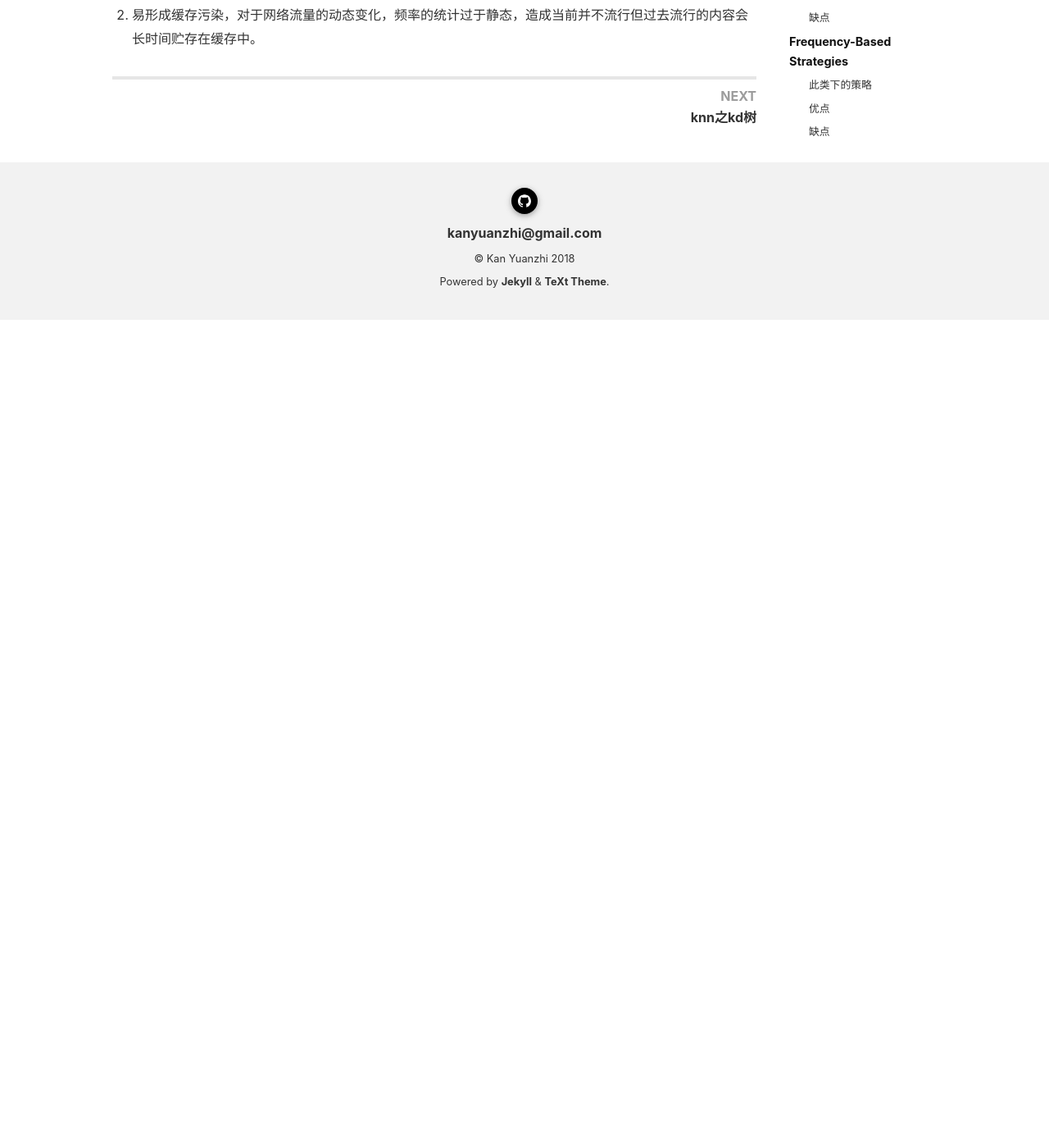
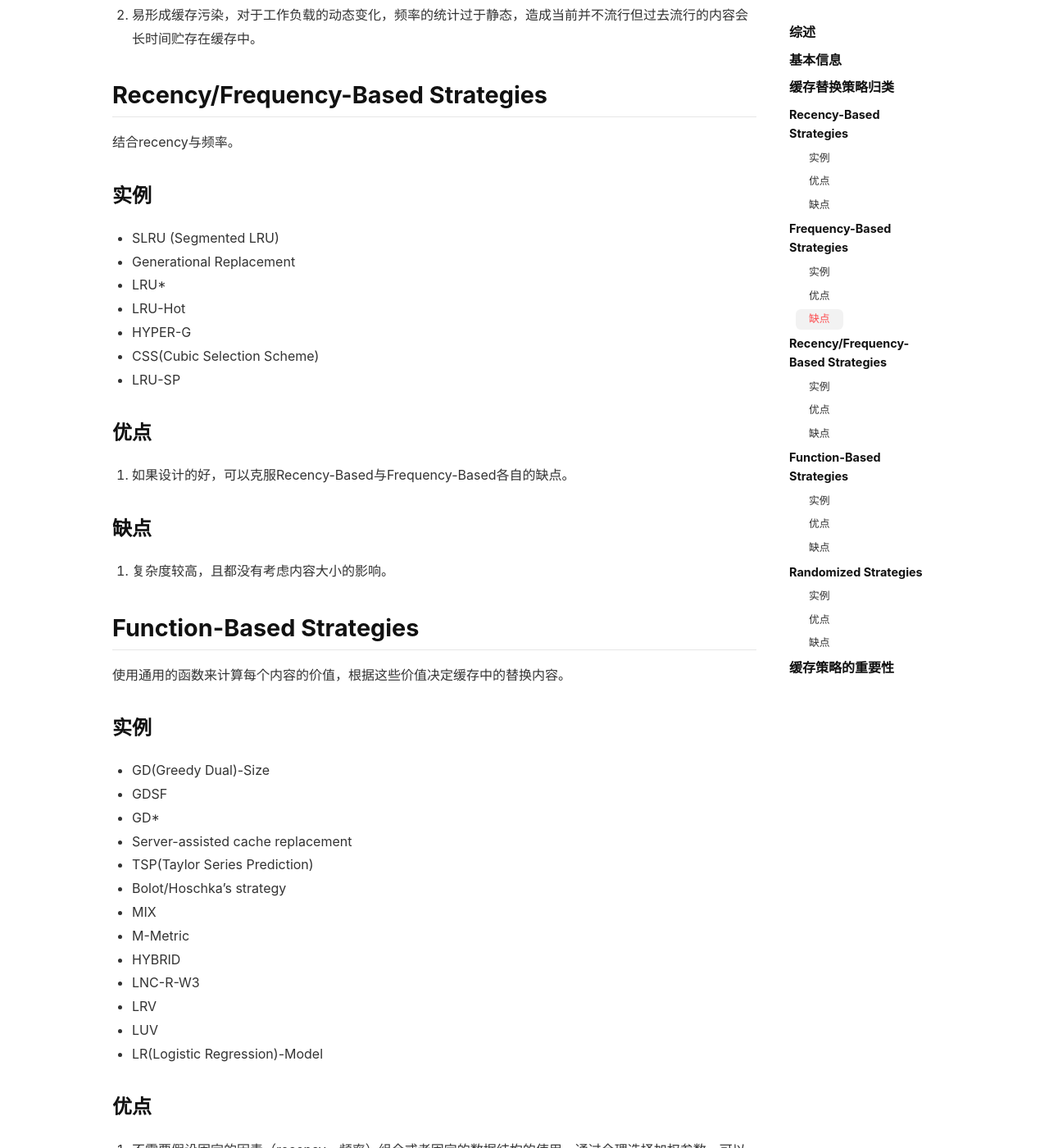
Before and after one commit to kanyuanzhi/kanyuanzhi.github.io, a Jekyll site: the page built from _posts/2018-07-10-论文阅读之《A survey of Web cache replacement strategies》.md, in a window 1280 px wide and 1400 px high, scrolled down 2631 px. Shown: the whole window at 82% size. Built offline with Jekyll 4.4.1, drawn with Linux system fonts in a browser that asks for light colours; nearby versions of some CDN libraries; our own code applies the rules of GitHub Pages for plain Markdown files; comment, search, counter and statistics services are not loaded; before the commit the page ends 3021 px from its top, so only the background shows below that; some of the changed text lies outside the part shown.

Commit message:
add a new article

```diff
--- a/_posts/2018-07-10-论文阅读之《A survey of Web cache replacement strategies》.md
+++ b/_posts/2018-07-10-论文阅读之《A survey of Web cache replacement strategies》.md
@@ -26,7 +26,7 @@ key: 20180710
 
 Recency-Based Strategies主要是针对时间局部性。
 
-### 此类下的策略
+### 实例
 - LRU
 - LRU-Threshold
 - Pitkow/Recker's strategy
@@ -43,7 +43,7 @@ Recency-Based Strategies主要是针对时间局部性。
 
 ### 优点
 1. 网络的请求流经常表现出时间局部性的特点，所以这些策略比较适合；
-2. 可以很好适应内容流量的变化（比如出现新的热点内容）；
+2. 可以很好适应工作负载的变化（比如出现新的热点内容）；
 3. 易于部署，执行快速。
 
 ### 缺点
@@ -53,12 +53,12 @@ Recency-Based Strategies主要是针对时间局部性。
 ## Frequency-Based Strategies
 使用**频率**作为划分点。典型代表为LFU策略。它们基于这样一个事实：不同的网络内容具有不同的流行度，这些不同的流行度导致不同的请求频率。Frequency-Based Strategies跟踪这些流行度并基于此对未来作出预测。LFU可以以两种形式加以使用：
 
-1. Perfect LFU：统计对内容$i$的所有请求数。空间花销大。
+1. Perfect LFU：统计对内容i的所有请求数。空间花销大。
 2. In-Cache LFU：仅统计对被缓存内容的请求数。空间花销小。
 
 以下均考虑In-Cache LFU。
 
-### 此类下的策略
+### 实例
 - LFU
 - LFU-Aging
 - LFU-DA
@@ -69,5 +69,69 @@ Recency-Based Strategies主要是针对时间局部性。
 1. 考虑到请求频率的影响，适用于静态环境，即流行的内容在一定时间段内并不经常发生变化。
 
 ### 缺点
-1. 算法实现起来较复杂；
-2. 易形成缓存污染，对于网络流量的动态变化，频率的统计过于静态，造成当前并不流行但过去流行的内容会长时间贮存在缓存中。
+1. 复杂度较高；
+2. 易形成缓存污染，对于工作负载的动态变化，频率的统计过于静态，造成当前并不流行但过去流行的内容会长时间贮存在缓存中。
+
+
+## Recency/Frequency-Based Strategies
+
+结合recency与频率。
+
+### 实例
+- SLRU (Segmented LRU)
+- Generational Replacement
+- LRU*
+- LRU-Hot
+- HYPER-G
+- CSS(Cubic Selection Scheme)
+- LRU-SP
+
+### 优点
+1. 如果设计的好，可以克服Recency-Based与Frequency-Based各自的缺点。
+
+### 缺点
+1. 复杂度较高，且都没有考虑内容大小的影响。
+
+## Function-Based Strategies
+使用通用的函数来计算每个内容的价值，根据这些价值决定缓存中的替换内容。
+
+### 实例
+- GD(Greedy Dual)-Size
+- GDSF
+- GD*
+- Server-assisted cache replacement
+- TSP(Taylor Series Prediction)
+- Bolot/Hoschka’s strategy
+- MIX
+- M-Metric
+- HYBRID
+- LNC-R-W3
+- LRV
+- LUV
+- LR(Logistic Regression)-Model
+
+### 优点
+1. 不需要假设固定的因素（recency，频率）组合或者固定的数据结构的使用，通过合理选择加权参数，可以优化任意性能指标；
+2. 考虑了许多处理不同工作负载情况的因素。
+
+### 缺点
+1. 选择合适的参数比较困难。有些基于此的策略认为参数因来自于对网络的跟踪学习，但网络的工作负载在不断变化，需要自适应的参数设置，这又增加了策略的复杂度；
+2. 使用延时（latency）作为价值计算（有些基于此的策略的价值函数与网络延时有关）可能带来一些问题（如评价不准确），因为延时不稳定，影响它的因素太多。
+
+## Randomized Strategies
+随机决定缓存中的替换内容。
+
+### 实例
+- RAND
+- HARMONIC
+- LRU-C and LRU-S
+- Randomized replacement with general value functions
+
+### 优点
+1. 不需要特定的数据结构来实现插入与删除内容；
+2. 易于实现。
+
+### 缺点
+1. 评估起来比较麻烦，相同的实验多次进行会产生不同的结果。
+
+# 缓存策略的重要性
```
